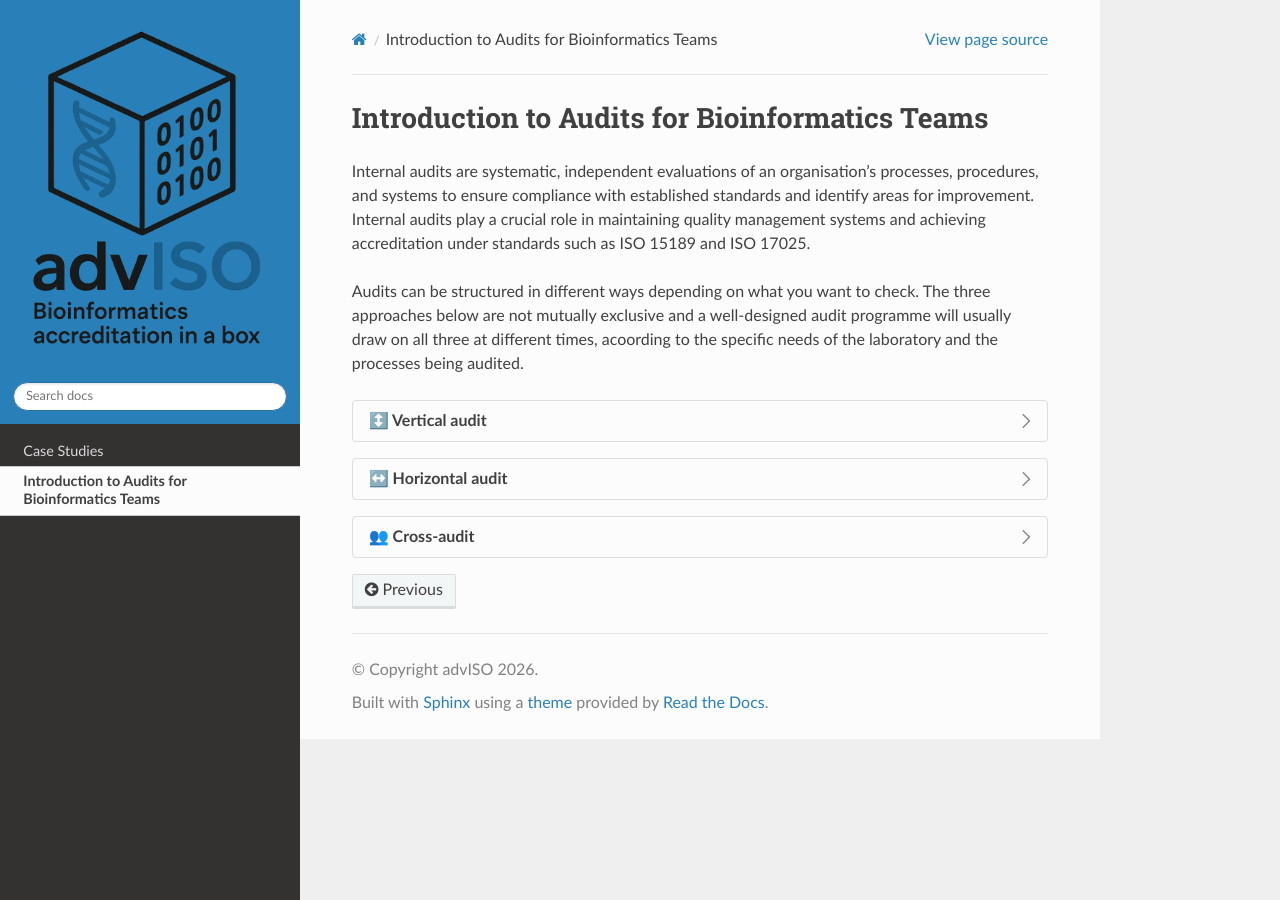
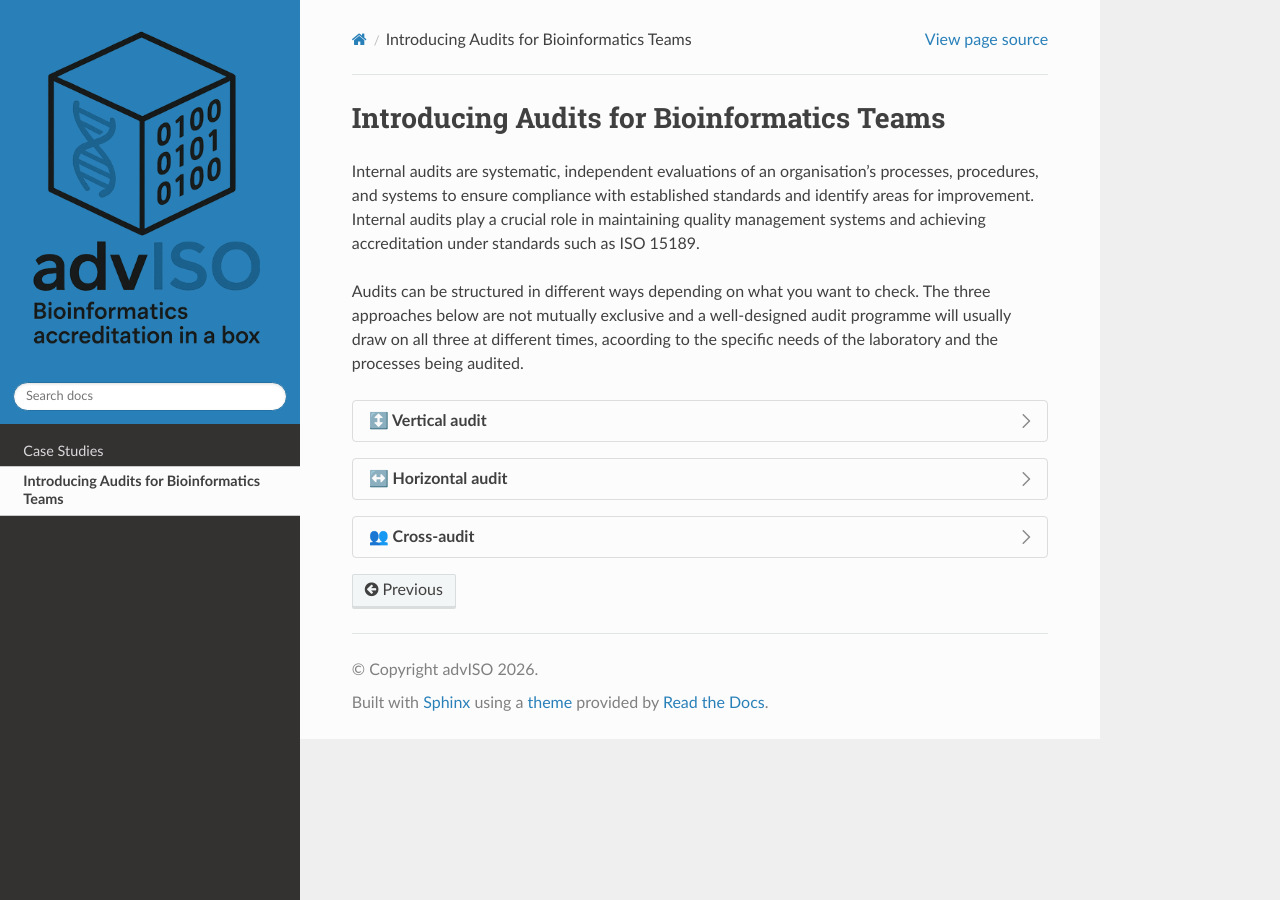
Before and after one commit to advISO-project/advISO_audit_guide, a Sphinx documentation site: the page built from docs/source/audit_guide/audit_introduction.rst, in a window 1280 px wide. Built offline with Sphinx 7.4.7 and the Read the Docs theme 3.1.0, drawn with Linux system fonts in a browser that asks for light colours.

Commit message:
thank u next

```diff
--- a/docs/source/audit_guide/audit_introduction.rst
+++ b/docs/source/audit_guide/audit_introduction.rst
@@ -1,8 +1,10 @@
 ===============================================
-Introduction to Audits for Bioinformatics Teams
+Introducing Audits for Bioinformatics Teams
 ===============================================
 
-:ref:`Internal audits <internal_audits>` are systematic, independent evaluations of an organisation's processes, procedures, and systems to ensure compliance with established standards and identify areas for improvement. Internal audits play a crucial role in maintaining quality management systems and achieving accreditation under standards such as ISO 15189 and ISO 17025.
+:ref:`Internal audits <internal_audits>` are systematic, independent evaluations of an organisation's processes, procedures, and systems to ensure compliance with established standards and identify areas for improvement. Internal audits play a crucial role in maintaining quality management systems and achieving accreditation under standards such as ISO 15189.
+
+
 
 Audits can be structured in different ways depending on what you want to check. The three approaches below are not mutually exclusive and a well-designed audit programme will usually draw on all three at different times, acoording to the specific needs of the laboratory and the processes being audited.
 
```
